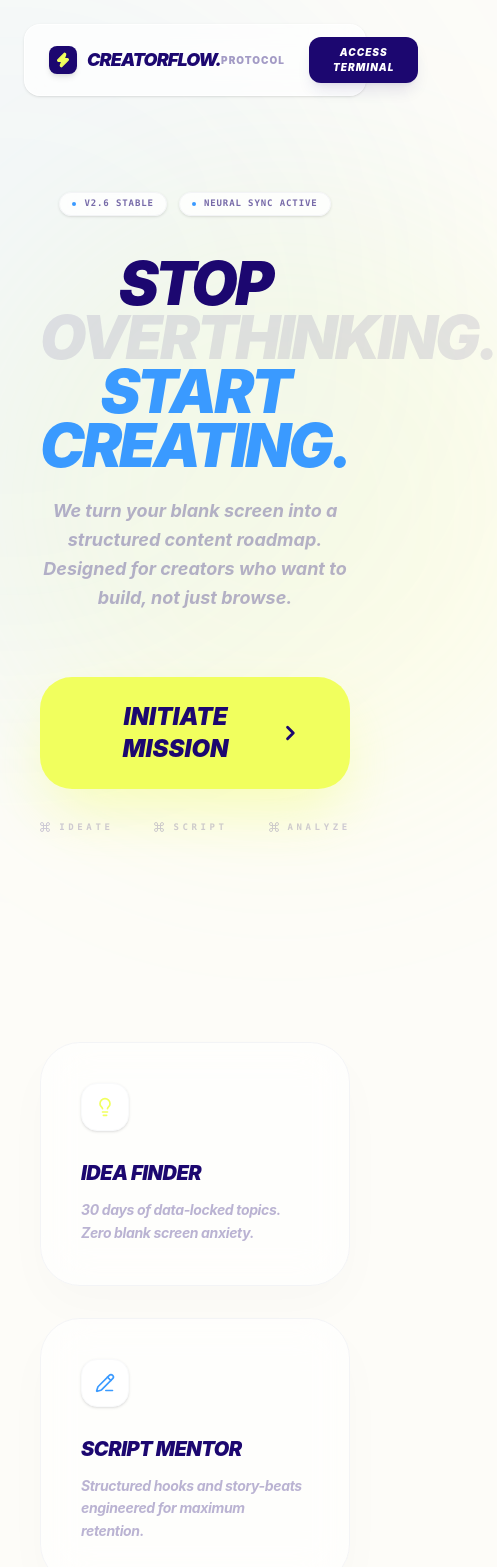
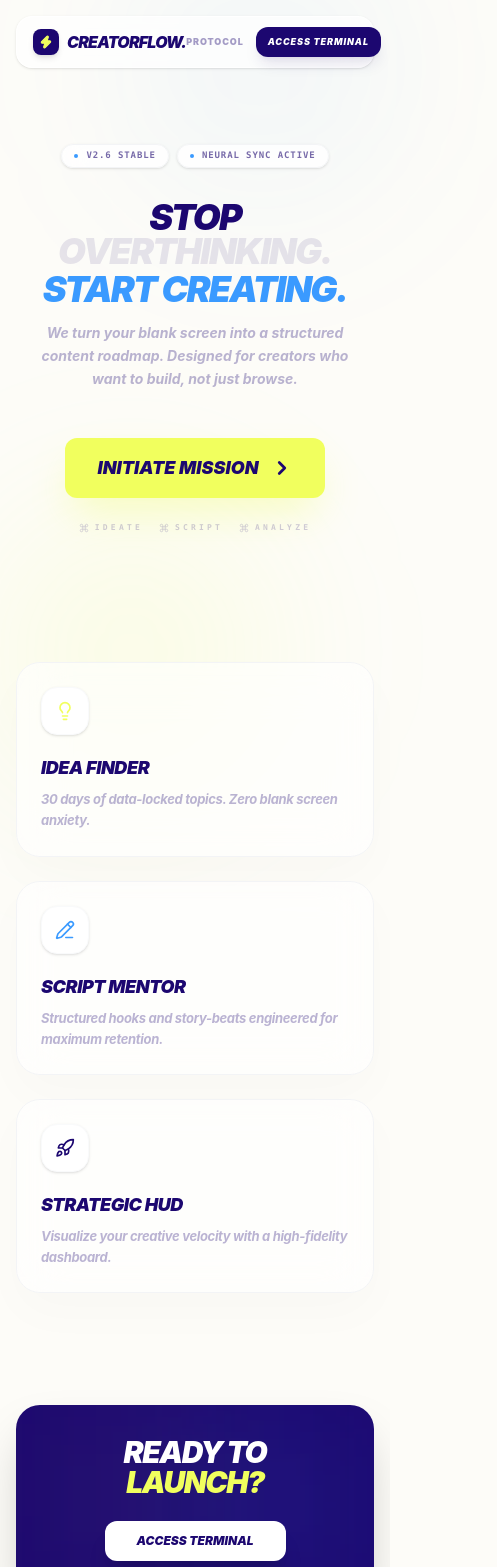
Before and after one commit to ShivaniGujjar/creatorflow, a React (Vite) app in the folder client/: page / in a window 390 px wide. Shown: the top 1567 px of the page, 497 px wide, since content can reach past the window. Built offline with nearby package versions, Linux system fonts and the light colour scheme; no server answers.

Commit message:
refactor: Enhance responsiveness and styling across Auth, Dashboard, and LandingPage components

```diff
--- a/client/src/pages/LandingPage.jsx
+++ b/client/src/pages/LandingPage.jsx
@@ -5,91 +5,91 @@ import { Zap, ArrowRight, Sparkles, Lightbulb, PencilLine, Rocket, ChevronRight,
 const TacticalTag = ({ text }) => (
   <div className="flex items-center gap-2 px-3 py-1 bg-white/80 backdrop-blur-md border border-gray-100 rounded-full shadow-sm">
     <div className="w-1 h-1 rounded-full bg-[#3A9AFF]" />
-    <span className="text-[9px] font-mono font-bold uppercase tracking-widest text-[#1C0770]/60">{text}</span>
+    <span className="text-[9px] font-mono font-bold uppercase tracking-widest text-[#1C0770]/60 whitespace-nowrap">{text}</span>
   </div>
 );
 
 const FeatureCard = ({ icon: Icon, title, desc, accent }) => (
   <motion.div
     whileHover={{ y: -8 }}
-    className="relative p-10 bg-white/60 backdrop-blur-xl border border-gray-100 rounded-[2.5rem] transition-all duration-500 group shadow-[0_20px_50px_rgba(0,0,0,0.02)]"
+    className="relative p-6 sm:p-10 bg-white/60 backdrop-blur-xl border border-gray-100 rounded-[1.5rem] sm:rounded-[2.5rem] transition-all duration-500 group shadow-[0_20px_50px_rgba(0,0,0,0.02)]"
   >
-    <div className="mb-8 w-12 h-12 rounded-2xl bg-white shadow-sm flex items-center justify-center border border-gray-50 transition-transform group-hover:rotate-6">
+    <div className="mb-6 sm:mb-8 w-12 h-12 rounded-2xl bg-white shadow-sm flex items-center justify-center border border-gray-50 transition-transform group-hover:rotate-6">
       <Icon size={20} style={{ color: accent }} strokeWidth={2} />
     </div>
-    <h3 className="text-xl font-black uppercase italic text-[#1C0770] mb-4 tracking-tight leading-none">{title}</h3>
-    <p className="text-[14px] font-bold text-[#1C0770]/30 leading-relaxed italic tracking-tight">{desc}</p>
+    <h3 className="text-lg sm:text-xl font-black uppercase italic text-[#1C0770] mb-3 sm:mb-4 tracking-tight leading-none">{title}</h3>
+    <p className="text-[13px] sm:text-[14px] font-bold text-[#1C0770]/30 leading-relaxed italic tracking-tight">{desc}</p>
   </motion.div>
 );
 
 export default function LandingPage({ onEnter }) {
   return (
-    <div className="min-h-screen bg-[#FDFCF8] selection:bg-[#F1FF5E] selection:text-[#1C0770] font-sans">
+    <div className="min-h-screen bg-[#FDFCF8] selection:bg-[#F1FF5E] selection:text-[#1C0770] font-sans overflow-x-hidden">
 
       {/* REFINED MESH BACKGROUND */}
       <div className="fixed inset-0 pointer-events-none">
-        <div className="absolute top-[-10%] right-[-5%] w-[800px] h-[800px] bg-[#3A9AFF]/5 rounded-full blur-[120px]" />
-        <div className="absolute bottom-[5%] left-[-5%] w-[600px] h-[600px] bg-[#F1FF5E]/10 rounded-full blur-[100px]" />
-        <div className="absolute inset-0 opacity-[0.03]" style={{ backgroundImage: `radial-gradient(#1C0770 0.5px, transparent 0.5px)`, backgroundSize: '30px 30px' }} />
+        <div className="absolute top-[-10%] right-[-5%] w-[300px] sm:w-[800px] h-[300px] sm:w-[800px] bg-[#3A9AFF]/5 rounded-full blur-[80px] sm:blur-[120px]" />
+        <div className="absolute bottom-[5%] left-[-5%] w-[300px] sm:w-[600px] h-[300px] sm:w-[600px] bg-[#F1FF5E]/10 rounded-full blur-[80px] sm:blur-[100px]" />
+        <div className="absolute inset-0 opacity-[0.03]" style={{ backgroundImage: `radial-gradient(#1C0770 0.5px, transparent 0.5px)`, backgroundSize: '20px 20px' }} />
       </div>
 
       {/* SLEEK CAPSULE NAV */}
-      <nav className="fixed top-6 left-0 w-full z-[100] px-6">
-        <div className="max-w-5xl mx-auto bg-white/70 backdrop-blur-xl border border-white/80 rounded-2xl px-6 py-3 flex justify-between items-center shadow-sm">
-          <div className="flex items-center gap-2.5">
+      <nav className="fixed top-4 sm:top-6 left-0 w-full z-[100] px-4 sm:px-6">
+        <div className="max-w-5xl mx-auto bg-white/70 backdrop-blur-xl border border-white/80 rounded-2xl px-4 sm:px-6 py-2.5 sm:py-3 flex justify-between items-center shadow-sm">
+          <div className="flex items-center gap-2">
             <div className="bg-[#1C0770] p-1.5 rounded-lg shadow-md">
-              <Zap size={16} className="text-[#F1FF5E]" fill="currentColor" />
+              <Zap size={14} className="text-[#F1FF5E] sm:w-[16px] sm:h-[16px]" fill="currentColor" />
             </div>
-            <span className="font-black text-lg italic uppercase tracking-tighter text-[#1C0770]">CreatorFlow.</span>
+            <span className="font-black text-base sm:text-lg italic uppercase tracking-tighter text-[#1C0770]">CreatorFlow.</span>
           </div>
-          <div className="flex items-center gap-6">
-            <button onClick={onEnter} className="text-[10px] font-black uppercase tracking-widest text-[#1C0770]/40 hover:text-[#1C0770] transition-colors">Protocol</button>
-            <button onClick={onEnter} className="bg-[#1C0770] text-white px-6 py-2 rounded-xl font-black uppercase italic text-[10px] tracking-widest hover:bg-[#261CC1] transition-all shadow-lg shadow-[#1C0770]/10">Access Terminal</button>
+          <div className="flex items-center gap-3 sm:gap-6">
+            <button onClick={onEnter} className="text-[9px] sm:text-[10px] font-black uppercase tracking-widest text-[#1C0770]/40 hover:text-[#1C0770] transition-colors">Protocol</button>
+            <button onClick={onEnter} className="bg-[#1C0770] text-white px-3 sm:px-6 py-2 rounded-xl font-black uppercase italic text-[9px] sm:text-[10px] tracking-widest hover:bg-[#261CC1] transition-all shadow-lg shadow-[#1C0770]/10 whitespace-nowrap">Access Terminal</button>
           </div>
         </div>
       </nav>
 
       {/* HERO SECTION: REFINED SCALE */}
-      <header className="relative pt-48 pb-32 px-10">
-        <div className="max-w-4xl mx-auto text-center space-y-10">
-          <motion.div initial={{ opacity: 0, y: 10 }} animate={{ opacity: 1, y: 0 }} className="flex justify-center gap-3">
+      <header className="relative pt-36 sm:pt-48 pb-20 sm:pb-32 px-4 sm:px-10">
+        <div className="max-w-4xl mx-auto text-center space-y-8 sm:space-y-10">
+          <motion.div initial={{ opacity: 0, y: 10 }} animate={{ opacity: 1, y: 0 }} className="flex flex-wrap justify-center gap-2 sm:gap-3">
             <TacticalTag text="v2.6 Stable" />
             <TacticalTag text="Neural Sync Active" />
           </motion.div>
 
-          <motion.div initial={{ opacity: 0, y: 20 }} animate={{ opacity: 1, y: 0 }} className="space-y-6">
-            <h1 className="text-6xl md:text-8xl font-[1000] uppercase italic text-[#1C0770] leading-[0.9] tracking-tighter">
+          <motion.div initial={{ opacity: 0, y: 20 }} animate={{ opacity: 1, y: 0 }} className="space-y-4 sm:space-y-6">
+            <h1 className="text-4xl sm:text-6xl md:text-8xl font-[1000] uppercase italic text-[#1C0770] leading-[0.95] sm:leading-[0.9] tracking-tighter">
               Stop <span className="text-[#1C0770]/10">Overthinking.</span> <br />
-              <span className="text-[#3A9AFF] relative">
+              <span className="text-[#3A9AFF] relative inline-block mt-1 sm:mt-0">
                 Start Creating.
-                <div className="absolute -bottom-1.5 left-0 w-full h-2 bg-[#F1FF5E] rounded-full opacity-50 blur-[2px] -z-10" />
+                <div className="absolute -bottom-1 left-0 w-full h-1.5 sm:h-2 bg-[#F1FF5E] rounded-full opacity-50 blur-[2px] -z-10" />
               </span>
             </h1>
-            <p className="text-lg md:text-xl font-bold text-[#1C0770]/30 italic max-w-xl mx-auto leading-relaxed">
+            <p className="text-sm sm:text-lg md:text-xl font-bold text-[#1C0770]/30 italic max-w-xl mx-auto leading-relaxed px-2 sm:px-0">
               We turn your blank screen into a structured content roadmap. Designed for creators who want to build, not just browse.
             </p>
           </motion.div>
 
-          <div className="pt-6 flex flex-col items-center gap-8">
-            <button onClick={onEnter} className="group relative bg-[#F1FF5E] text-[#1C0770] px-12 py-6 rounded-[2rem] text-2xl font-[1000] uppercase italic shadow-[0_30px_60px_-10px_rgba(241,255,94,0.4)] hover:shadow-[0_40px_80px_-10px_rgba(241,255,94,0.5)] hover:-translate-y-1 transition-all active:scale-95 flex items-center gap-4">
-              Initiate Mission <ChevronRight size={28} strokeWidth={3} />
+          <div className="pt-4 sm:pt-6 flex flex-col items-center gap-6 sm:gap-8">
+            <button onClick={onEnter} className="group relative bg-[#F1FF5E] text-[#1C0770] px-8 sm:px-12 py-4 sm:py-6 rounded-xl sm:rounded-[2rem] text-lg sm:text-2xl font-[1000] uppercase italic shadow-[0_20px_40px_-10px_rgba(241,255,94,0.4)] hover:shadow-[0_40px_80px_-10px_rgba(241,255,94,0.5)] hover:-translate-y-1 transition-all active:scale-95 flex items-center gap-3 sm:gap-4">
+              Initiate Mission <ChevronRight size={22} className="sm:w-[28px] sm:h-[28px]" strokeWidth={3} />
             </button>
 
-            <div className="flex gap-10 opacity-20">
-                {['Ideate', 'Script', 'Analyze'].map((item, i) => (
-                    <div key={i} className="flex items-center gap-2">
-                        <Command size={12} className="text-[#1C0770]" />
-                        <span className="text-[9px] font-mono font-black uppercase tracking-[0.4em] text-[#1C0770]">{item}</span>
-                    </div>
-                ))}
+            <div className="flex flex-wrap justify-center gap-4 sm:gap-10 opacity-20">
+              {['Ideate', 'Script', 'Analyze'].map((item, i) => (
+                <div key={i} className="flex items-center gap-1.5 sm:gap-2">
+                  <Command size={10} className="sm:w-[12px] sm:h-[12px] text-[#1C0770]" />
+                  <span className="text-[8px] sm:text-[9px] font-mono font-black uppercase tracking-[0.4em] text-[#1C0770]">{item}</span>
+                </div>
+              ))}
             </div>
           </div>
         </div>
       </header>
 
       {/* REFINED FEATURE GRID */}
-      <section className="px-10 py-20 max-w-6xl mx-auto">
-        <div className="grid lg:grid-cols-3 gap-8">
+      <section className="px-4 sm:px-10 py-12 sm:py-20 max-w-6xl mx-auto">
+        <div className="grid grid-cols-1 md:grid-cols-2 lg:grid-cols-3 gap-6 sm:gap-8">
           <FeatureCard
             icon={Lightbulb}
             title="Idea Finder"
@@ -112,26 +112,26 @@ export default function LandingPage({ onEnter }) {
       </section>
 
       {/* FINAL CTA: MEDIUM FINISH */}
-      <section className="py-32 px-10">
+      <section className="py-16 sm:py-32 px-4 sm:px-10">
         <motion.div
           whileInView={{ opacity: 1, y: 0 }}
           initial={{ opacity: 0, y: 20 }}
           viewport={{ once: true }}
-          className="max-w-5xl mx-auto relative rounded-[3.5rem] bg-[#1C0770] p-20 text-center overflow-hidden shadow-2xl"
+          className="max-w-5xl mx-auto relative rounded-3xl sm:rounded-[3.5rem] bg-[#1C0770] p-8 sm:p-20 text-center overflow-hidden shadow-2xl"
         >
-          <div className="absolute top-0 right-0 w-[400px] h-[400px] bg-[#3A9AFF]/10 blur-[120px]" />
-          <div className="absolute bottom-0 left-0 w-[400px] h-[400px] bg-[#F1FF5E]/5 blur-[120px]" />
+          <div className="absolute top-0 right-0 w-[200px] sm:w-[400px] h-[200px] sm:h-[400px] bg-[#3A9AFF]/10 blur-[80px] sm:blur-[120px]" />
+          <div className="absolute bottom-0 left-0 w-[200px] sm:w-[400px] h-[200px] sm:h-[400px] bg-[#F1FF5E]/5 blur-[80px] sm:blur-[120px]" />
 
-          <div className="relative z-10 space-y-10">
-            <h2 className="text-5xl md:text-7xl font-[1000] uppercase italic text-white leading-none tracking-tighter">Ready To <br /><span className="text-[#F1FF5E]">Launch?</span></h2>
-            <button onClick={onEnter} className="bg-white text-[#1C0770] px-12 py-4 rounded-xl text-sm font-black uppercase italic hover:scale-105 transition-all shadow-xl">Access Terminal</button>
+          <div className="relative z-10 space-y-6 sm:space-y-10">
+            <h2 className="text-3xl sm:text-5xl md:text-7xl font-[1000] uppercase italic text-white leading-none tracking-tighter">Ready To <br /><span className="text-[#F1FF5E]">Launch?</span></h2>
+            <button onClick={onEnter} className="bg-white text-[#1C0770] px-8 sm:px-12 py-3 sm:py-4 rounded-xl text-xs sm:text-sm font-black uppercase italic hover:scale-105 transition-all shadow-xl">Access Terminal</button>
           </div>
         </motion.div>
       </section>
 
-      <footer className="py-16 text-center border-t border-gray-50/50">
-        <p className="font-[1000] italic text-xl uppercase tracking-tighter text-[#1C0770]/10">CreatorFlow.</p>
-        <p className="text-[9px] font-mono font-black uppercase tracking-[0.6em] mt-4 text-gray-200">Terminal V2.6 // Est. 2026</p>
+      <footer className="py-12 sm:py-16 text-center border-t border-gray-100/50">
+        <p className="font-[1000] italic text-lg sm:text-xl uppercase tracking-tighter text-[#1C0770]/10">CreatorFlow.</p>
+        <p className="text-[8px] sm:text-[9px] font-mono font-black uppercase tracking-[0.6em] mt-3 sm:mt-4 text-gray-200">Terminal V2.6 // Est. 2026</p>
       </footer>
     </div>
   );
```
Also changed, not shown: client/src/pages/Auth.jsx (+21 -14 lines), client/src/pages/Dashboard.jsx (+30 -30 lines).
